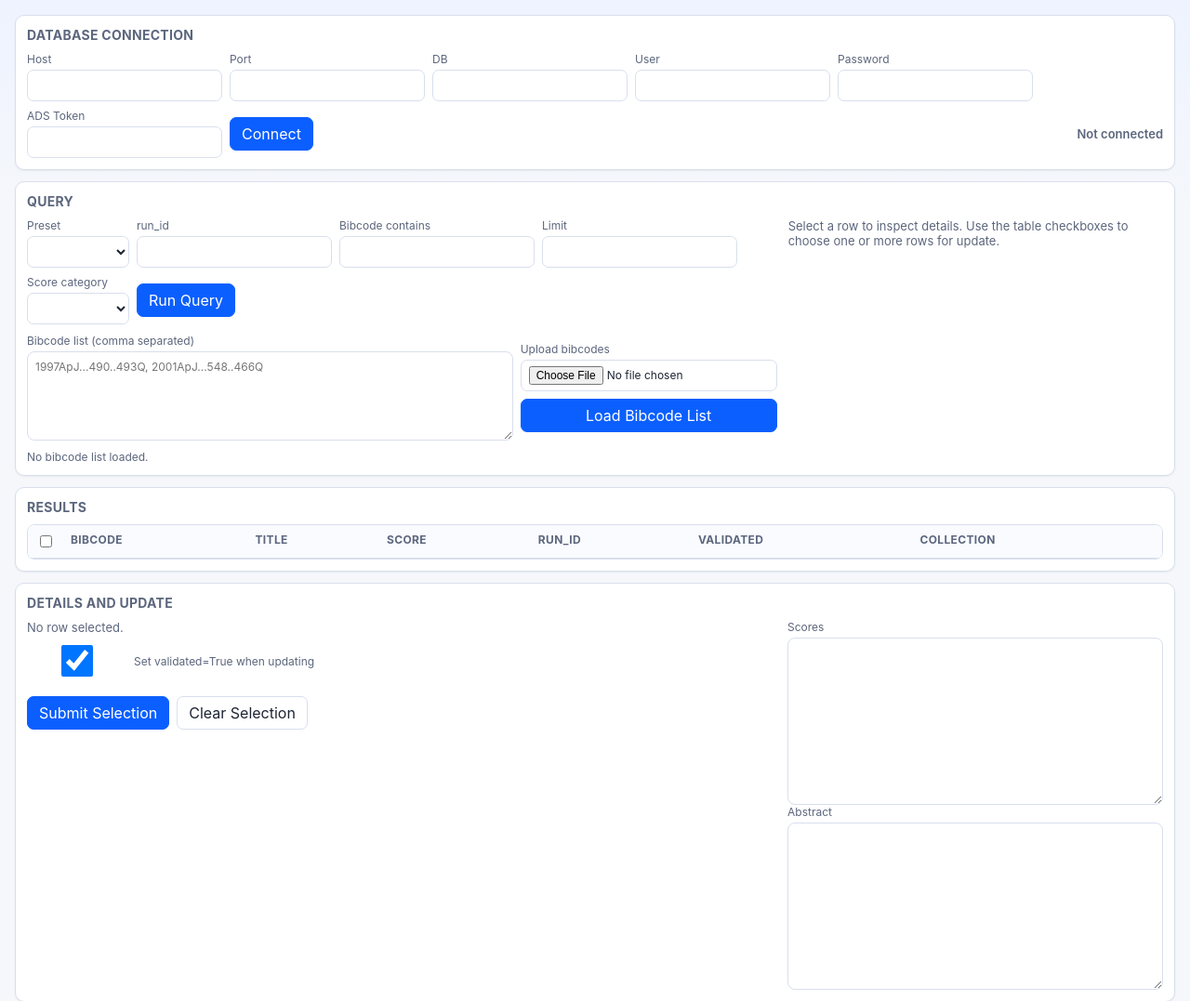
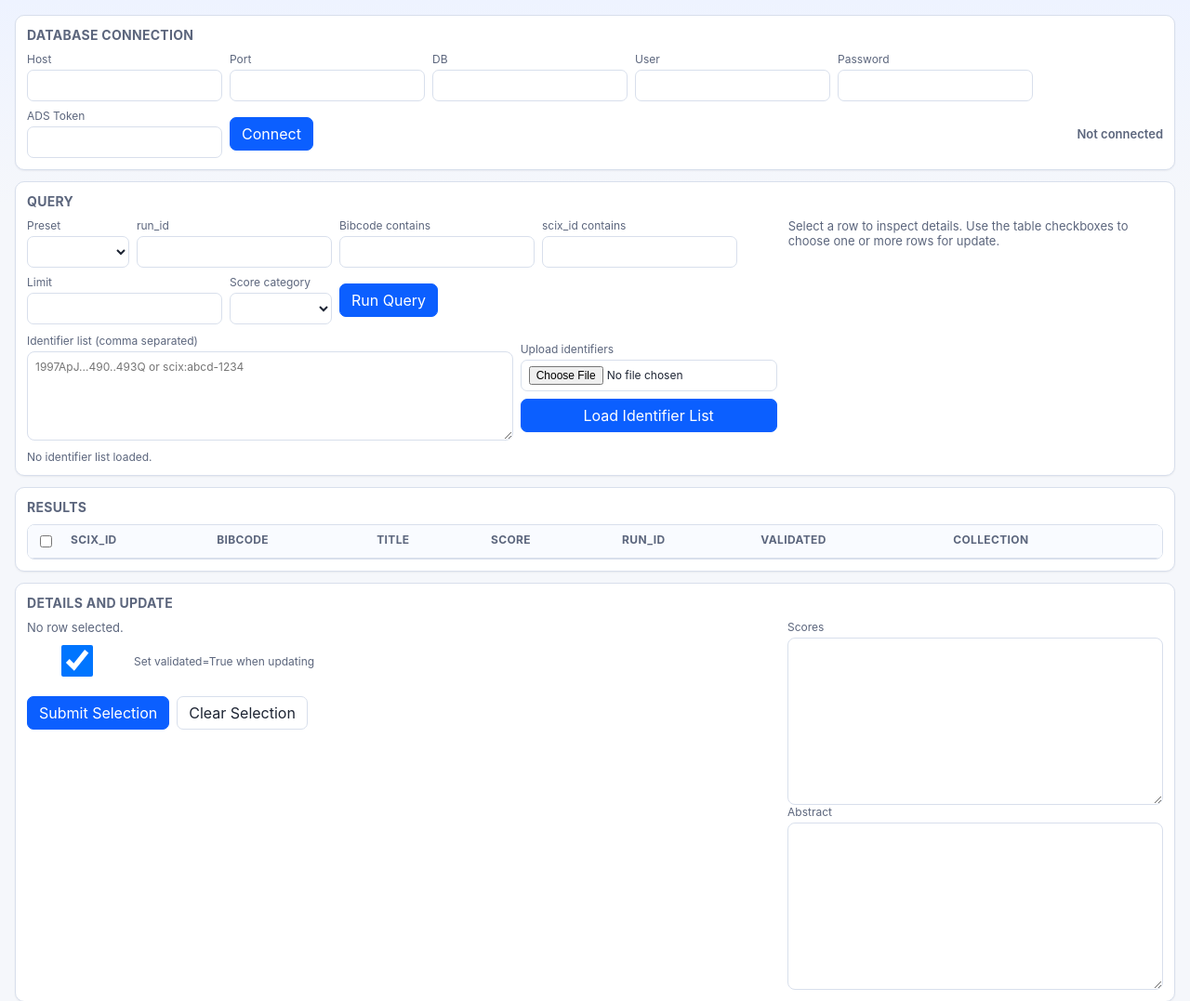
Before and after one commit to Thomas-S-Allen/Classifier_UI, a Django app: template inspector/templates/inspector/index.html in a window 1280 px wide. Shown: the top 1077 px of the page at 93% size. Run offline with Django 4.2, Linux system fonts and the light colour scheme; the template is opened without the code that fills it, so the values that code supplies are empty.

Commit message:
Add query by Scix ID

```diff
--- a/inspector/templates/inspector/index.html
+++ b/inspector/templates/inspector/index.html
@@ -69,6 +69,7 @@
             </label>
             <label>run_id<input id="run_id" /></label>
             <label>Bibcode contains<input id="bibcode_term" /></label>
+            <label>scix_id contains<input id="scix_id_term" /></label>
             <label>Limit<input id="limit" value="{{ defaults.limit }}" /></label>
             <label>Score category
               <select id="score_category"></select>
@@ -77,19 +78,19 @@
           </div>
           <div class="row">
             <label style="min-width:280px; flex:1;">
-              Bibcode list (comma separated)
-              <textarea id="bibcode_list_input" style="min-height:96px;" placeholder="1997ApJ...490..493Q, 2001ApJ...548..466Q"></textarea>
+              Identifier list (comma separated)
+              <textarea id="identifier_list_input" style="min-height:96px;" placeholder="1997ApJ...490..493Q or scix:abcd-1234"></textarea>
             </label>
             <div style="display:grid; gap:8px; min-width:220px;">
               <label style="min-width:220px;">
-                Upload bibcodes
-                <input id="bibcode_file" type="file" accept=".txt,.csv,.tsv" />
+                Upload identifiers
+                <input id="identifier_file" type="file" accept=".txt,.csv,.tsv" />
               </label>
-              <button id="load_bibcodes_btn" type="button">Load Bibcode List</button>
+              <button id="load_identifiers_btn" type="button">Load Identifier List</button>
             </div>
           </div>
           <div class="row">
-            <div class="inline-meta" id="bibcode_list_status">No bibcode list loaded.</div>
+            <div class="inline-meta" id="identifier_list_status">No identifier list loaded.</div>
           </div>
         </div>
         <div class="meta">Select a row to inspect details. Use the table checkboxes to choose one or more rows for update.</div>
@@ -104,6 +105,7 @@
           <thead>
             <tr>
               <th class="select-cell"><input id="select_all_rows" type="checkbox" title="Select all rows" /></th>
+              <th>scix_id</th>
               <th>Bibcode</th>
               <th>Title</th>
               <th id="score_col_header" style="cursor:pointer;" title="Sort by score">Score</th>
@@ -146,10 +148,13 @@
     const allowedCategories = JSON.parse(document.getElementById("allowed-categories").textContent);
     const querySpecs = JSON.parse(document.getElementById("query-specs").textContent);
     const LARGE_BATCH_CONFIRM_THRESHOLD = 100;
+    const BIBCODE_LIST_PRESET = "By bibcode list";
+    const SCIX_ID_LIST_PRESET = "By scix_id list";
     let rowsData = [];
     let selectedIdx = -1;
     let selectedRowKeys = new Set();
-    let parsedBibcodes = [];
+    let parsedIdentifiers = [];
+    let parsedIdentifierType = null;
     let scoreSortDir = "desc";
 
     const el = (id) => document.getElementById(id);
@@ -182,7 +187,7 @@
       f.className = "flash";
     }
 
-    function parseBibcodes(rawText, splitOnNewlinesOnly = false) {
+    function parseIdentifiers(rawText, splitOnNewlinesOnly = false) {
       const pieces = splitOnNewlinesOnly ? rawText.split(/\r?\n/) : rawText.split(/[\r\n,]+/);
       const out = [];
       const seen = new Set();
@@ -191,7 +196,8 @@
         if (!value) {
           return;
         }
-        if (idx === 0 && value.toLowerCase().includes("bibcode")) {
+        const lower = value.toLowerCase();
+        if (idx === 0 && (lower.includes("bibcode") || lower.includes("scix_id") || lower.includes("scixid"))) {
           return;
         }
         if (seen.has(value)) {
@@ -203,15 +209,25 @@
       return out;
     }
 
-    function syncBibcodeState() {
-      parsedBibcodes = parseBibcodes(el("bibcode_list_input").value || "");
-      const count = parsedBibcodes.length;
-      const fileName = el("bibcode_file").files[0]?.name;
+    function detectIdentifierType(items) {
+      if (!items.length) {
+        return null;
+      }
+      const allScixIds = items.every((item) => item.toLowerCase().startsWith("scix:"));
+      return allScixIds ? "scix_id" : "bibcode";
+    }
+
+    function syncIdentifierState() {
+      parsedIdentifiers = parseIdentifiers(el("identifier_list_input").value || "");
+      parsedIdentifierType = detectIdentifierType(parsedIdentifiers);
+      const count = parsedIdentifiers.length;
+      const fileName = el("identifier_file").files[0]?.name;
       if (!count) {
-        el("bibcode_list_status").textContent = fileName ? `Loaded ${fileName}, but no bibcodes were parsed.` : "No bibcode list loaded.";
+        el("identifier_list_status").textContent = fileName ? `Loaded ${fileName}, but no identifiers were parsed.` : "No identifier list loaded.";
         return;
       }
-      el("bibcode_list_status").textContent = fileName ? `${count} bibcodes parsed from ${fileName}.` : `${count} bibcodes parsed from text input.`;
+      const typeLabel = parsedIdentifierType === "scix_id" ? "scix_id" : "bibcode";
+      el("identifier_list_status").textContent = fileName ? `${count} ${typeLabel}s parsed from ${fileName}.` : `${count} ${typeLabel}s parsed from text input.`;
     }
 
     function clearSelectionState() {
@@ -231,19 +247,24 @@
 
       const scoreCategory = el("score_category").value;
       const preset = presetOverride || el("preset").value;
-      const data = await api("/api/query", "POST", {
+      const payload = {
         ...dbPayload(),
         preset,
         run_id: el("run_id").value,
         bibcode_term: el("bibcode_term").value,
-        bibcode_list: parsedBibcodes,
+        scix_id_term: el("scix_id_term").value,
+        bibcode_list: preset === BIBCODE_LIST_PRESET ? parsedIdentifiers : [],
+        scix_id_list: preset === SCIX_ID_LIST_PRESET ? parsedIdentifiers : [],
         limit: el("limit").value,
         score_category: scoreCategory,
         ads_token: el("ads_token").value,
+      };
+      const data = await api("/api/query", "POST", {
+        ...payload,
       });
 
       rowsData = data.rows || [];
-      if (preset !== "By bibcode list") {
+      if (preset !== BIBCODE_LIST_PRESET && preset !== SCIX_ID_LIST_PRESET) {
         sortRowsByScore();
       } else {
         el("score_col_header").textContent = "Score";
@@ -252,8 +273,11 @@
       setStatus("Connected", "ok");
 
       let msg = `Loaded ${data.count} rows`;
-      if (preset === "By bibcode list" && data.missing_bibcodes?.length) {
+      if (preset === BIBCODE_LIST_PRESET && data.missing_bibcodes?.length) {
         msg += `. Missing bibcodes: ${data.missing_bibcodes.join(", ")}`;
+      }
+      if (preset === SCIX_ID_LIST_PRESET && data.missing_scix_ids?.length) {
+        msg += `. Missing scix_ids: ${data.missing_scix_ids.join(", ")}`;
       }
       if (data.warning) {
         showFlash(`${msg}. ADS warning: ${data.warning}`, "err");
@@ -332,6 +356,7 @@
       const checked = selectedRowKeys.has(row.row_key) ? "checked" : "";
       tr.innerHTML = `
         <td class="select-cell"><input type="checkbox" data-row-key="${row.row_key}" ${checked} /></td>
+        <td>${row.scix_id || ""}</td>
         <td>${row.bibcode || ""}</td>
         <td>${row.title || ""}</td>
         <td>${row.score || ""}</td>
@@ -487,13 +512,14 @@
       }
     });
 
-    el("load_bibcodes_btn").addEventListener("click", async () => {
-      if (!parsedBibcodes.length) {
-        showFlash("Add at least one bibcode to the list first.", "err");
+    el("load_identifiers_btn").addEventListener("click", async () => {
+      if (!parsedIdentifiers.length) {
+        showFlash("Add at least one identifier to the list first.", "err");
         return;
       }
       try {
-        await runQueryWithPreset("By bibcode list");
+        const preset = parsedIdentifierType === "scix_id" ? SCIX_ID_LIST_PRESET : BIBCODE_LIST_PRESET;
+        await runQueryWithPreset(preset);
       } catch (err) {
         rowsData = [];
         renderRows();
@@ -559,21 +585,21 @@
       renderRows();
     });
 
-    el("bibcode_list_input").addEventListener("input", () => {
-      syncBibcodeState();
+    el("identifier_list_input").addEventListener("input", () => {
+      syncIdentifierState();
     });
 
-    el("bibcode_file").addEventListener("change", async (event) => {
+    el("identifier_file").addEventListener("change", async (event) => {
       const file = event.target.files[0];
       if (!file) {
-        syncBibcodeState();
+        syncIdentifierState();
         return;
       }
       try {
         const text = await file.text();
-        const parsed = parseBibcodes(text, true);
-        el("bibcode_list_input").value = parsed.join("\n");
-        syncBibcodeState();
+        const parsed = parseIdentifiers(text, true);
+        el("identifier_list_input").value = parsed.join("\n");
+        syncIdentifierState();
       } catch (err) {
         showFlash(`Failed to read file: ${err.message}`, "err");
       }
@@ -581,7 +607,7 @@
 
     initSelects();
     buildCategoryChecks();
-    syncBibcodeState();
+    syncIdentifierState();
   </script>
 </body>
 </html>
```
Also changed, not shown: inspector/views.py (+60 -2 lines).
